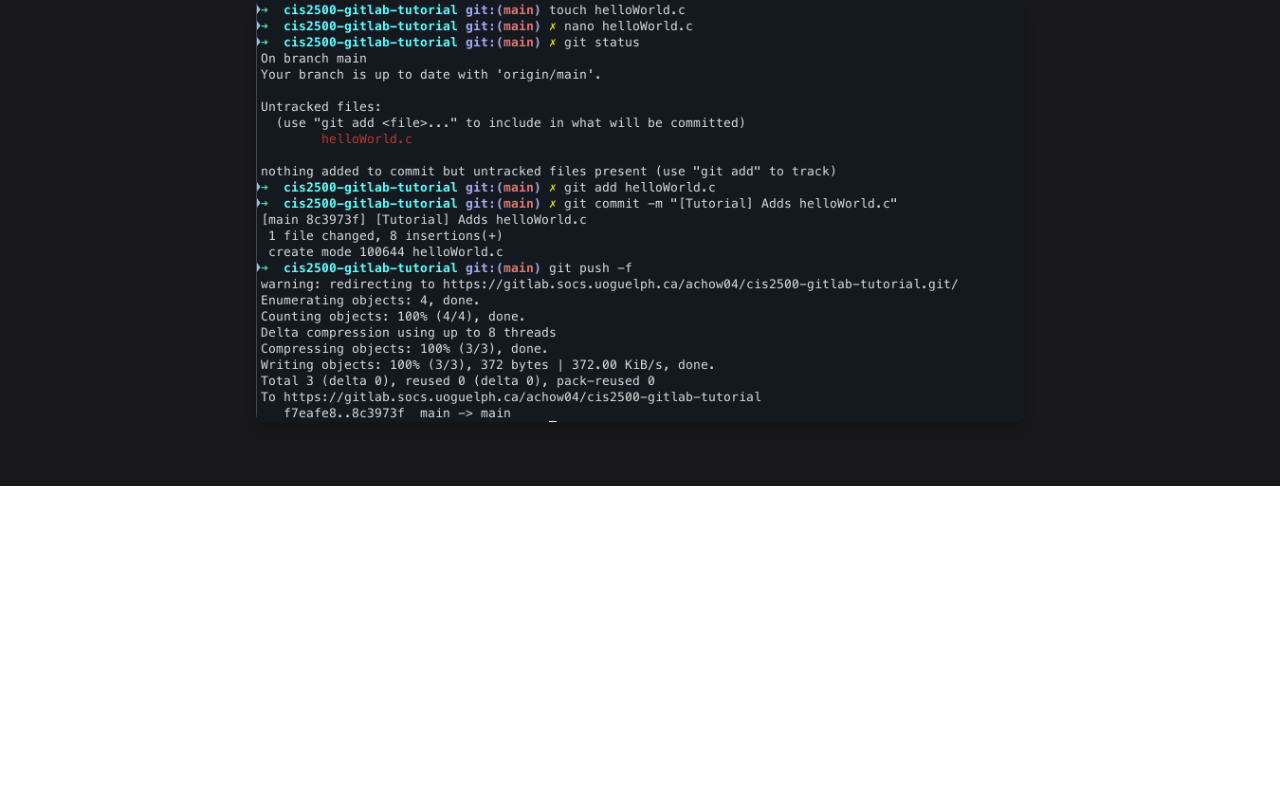
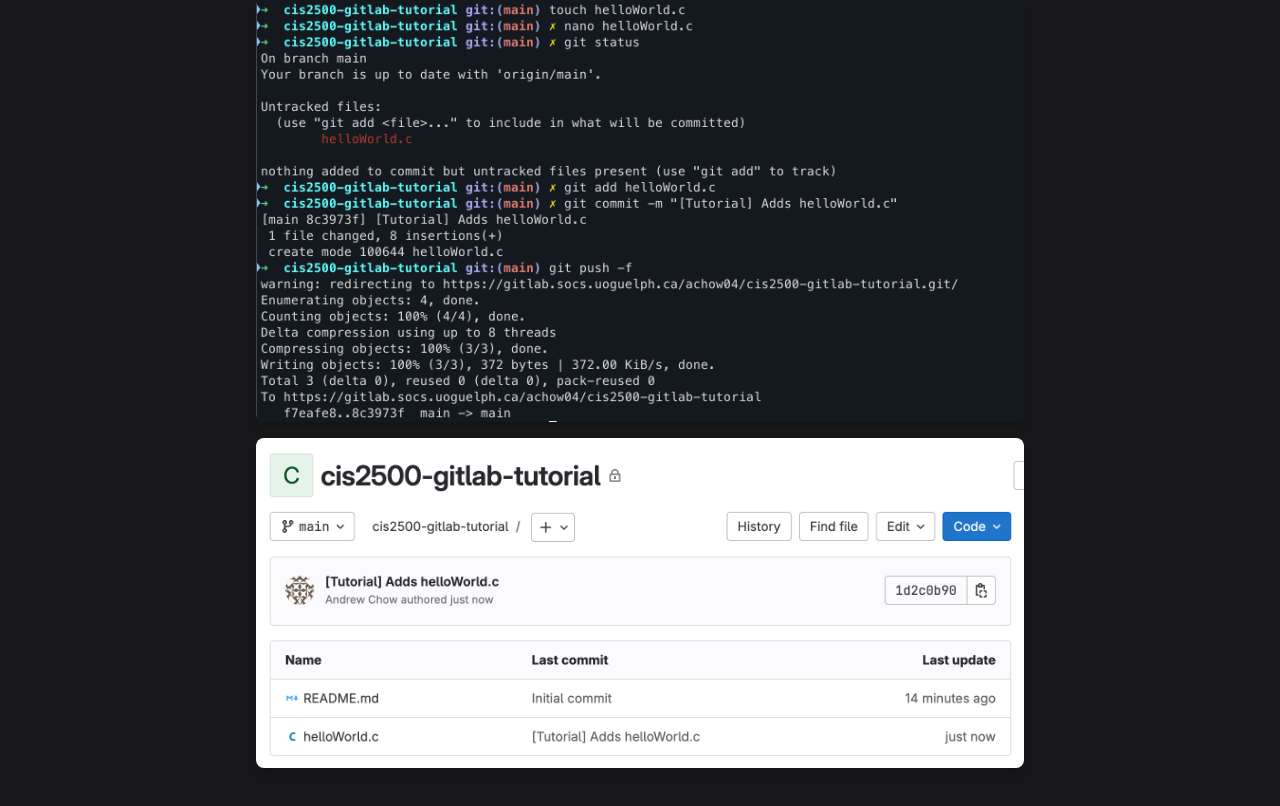
Before and after one commit to acandrewchow/cis2500-textbook, a Next.js app: page /tutorials/gitlab in a window 1280 px wide. Shown: the part 1589-2395 px from the top of the page. Before the commit the page ends 2075 px from the top, so only its background shows below. Built offline with nearby package versions, Linux system fonts and the light colour scheme.

Commit message:
Adds missing image

```diff
--- a/src/data/tutorials/gitLabContent.json
+++ b/src/data/tutorials/gitLabContent.json
@@ -67,6 +67,10 @@
         {
           "src": "../images/gitlab-tutorial-two.png",
           "alt": "GitLab Repository"
+        },
+        {
+          "src": "../images/gitlab-tutorial-three.png",
+          "alt": "GitLab Commit"
         }
       ]
     }
--- a/src/pages/index.js
+++ b/src/pages/index.js
@@ -1,5 +1,4 @@
 "use client";
-import CodeRunner from "@/components/CodeRunner";
 import HomePage from "@/components/HomePage";
 import Footer from "@/components/Footer";
 
@@ -7,10 +6,6 @@ export default function Home() {
   return (
     <div className="bg-zinc-900">
       <HomePage />
-      {/* <CodeRunner
-        codeFilePath="/code-examples/helloWorld.c"
-        apiEndpoint="/api/compile"
-      /> */}
       <Footer />
     </div>
   );
```
